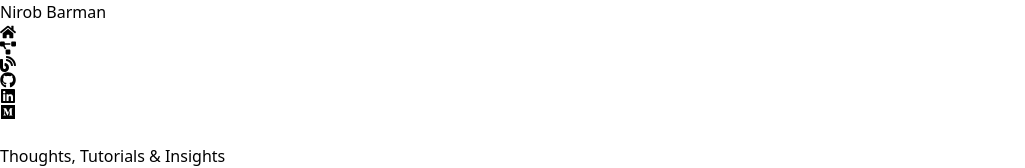
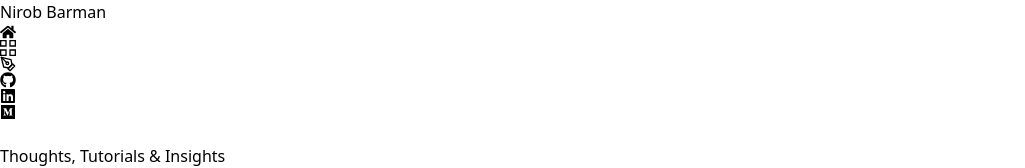
Before and after one commit to Nirob-Barman/MyPortfolio, a React (Vite) app: page /blogs in a window 1280 px wide. Shown: the top 168 px of the page, without its empty margins (0-1025 px from the left). Built offline with nearby package versions, Linux system fonts and the light colour scheme.

Commit message:
Icon Updated in Nav

```diff
--- a/src/Shared/NavBar.jsx
+++ b/src/Shared/NavBar.jsx
@@ -1,6 +1,8 @@
 import { useState, useEffect } from 'react';
 import { Link, useLocation } from 'react-router-dom';
-import { FaHome, FaGithub, FaLinkedin, FaMedium, FaProjectDiagram, FaBlog } from 'react-icons/fa';
+import { FaHome, FaGithub, FaLinkedin, FaMedium } from 'react-icons/fa';
+import { LuPenTool } from "react-icons/lu";
+import { GrProjects } from "react-icons/gr";
 import { AiOutlineCloudDownload } from 'react-icons/ai';
 
 const NavBar = () => {
@@ -71,10 +73,10 @@ const NavBar = () => {
                                 <FaHome />
                             </Link>
                             <Link to="/projects" className="text-2xl font-bold">
-                                <FaProjectDiagram />
+                                <GrProjects />
                             </Link>
                             <Link to="/blogs" className="text-2xl font-bold">
-                                <FaBlog />
+                                <LuPenTool />
                             </Link>
                             <a href="https://github.com/Nirob-Barman" target="_blank" rel="noopener noreferrer" className="hover:text-gray-300">
                                 <FaGithub />
```
